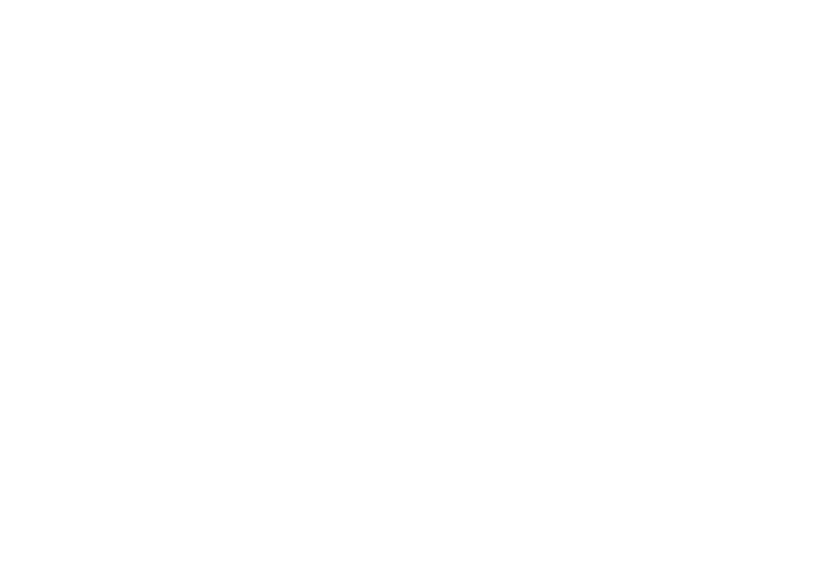
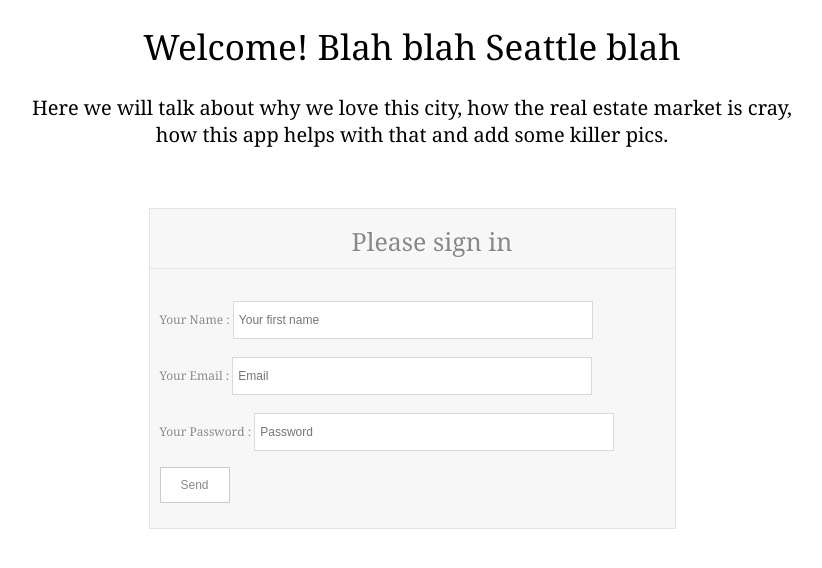
Before and after one commit to rtuts67/Final_Project_HFA_201n6, a plain HTML site: page index.html in a window 1280 px wide. Shown: the whole page, without its empty margins (228-1050 px from the left). Drawn offline with Linux system fonts and the light colour scheme.

Commit message:
Added signin form to index.html, CSS styling and event listen to app.js

```diff
--- a/app.js
+++ b/app.js
@@ -1,6 +1,9 @@
 'use strict';
 
 var houseData = [];
+
+var signInForm = document.getElementById('signIn');
+signInForm.addEventListener('submit', 'sign in function goes here');
 
 function Region(name, type, averageList, sq) {
   this.name = name;
--- a/index.html
+++ b/index.html
@@ -6,6 +6,26 @@
   <title></title>
 </head>
 <body>
+  <h1> Welcome! Blah blah Seattle blah</h1>
+  <p>Here we will talk about why we love this city, how the real estate market is cray, how this app helps with that and add some killer pics.</p>
+
+  <form id="signIn" class="form" autocomplete="off">
+    <h1>Please sign in</h1>
+    <label>
+      <span>Your Name :</span>
+      <input id="name" type="text" name="name" placeholder="Your first name" />
+    </label>
+    <span>Your Email :</span>
+    <input id="email" type="email" name="email" placeholder="Email" required>
+  </label>
+  <label>Your Password :</span>
+    <input id="password" type="password" name="password" placeholder="Password" required>
+  </label>
+  <label>
+    <input type="button" class="button" value="Send" />
+  </label>
+</form>
+
 <script type="text/javascript" src="app.js"></script>
 </body>
 </html>
--- a/style.css
+++ b/style.css
@@ -0,0 +1,68 @@
+.form {
+  margin-left:auto;
+  margin-right:auto;
+  margin-top: 60px;
+  max-width: 500px;
+  background: #F7F7F7;
+  padding: 25px 15px 25px 10px;
+  font: 12px Georgia, "Times New Roman", Times, serif;
+  color: #888;
+  text-shadow: 1px 1px 1px #FFF;
+  border:1px solid #E4E4E4;
+}
+
+.form h1 {
+  font-size: 25px;
+  color: #888;
+  padding: 0px 0px 10px 40px;
+  display: block;
+  border-bottom:1px solid #E4E4E4;
+  margin: -10px -15px 30px -10px;
+  align-items: center;
+
+}
+
+.form label {
+  display: block;
+  margin: 0px;
+}
+
+.form input[type="text"], .form input[type="email"], .form input[type="password"] {
+  border: 1px solid #DADADA;
+  color: #888;
+  height: 30px;
+  margin-bottom: 16px;
+  margin-right: 6px;
+  margin-top: 2px;
+  padding: 3px 3px 3px 5px;
+  width: 70%;
+  font-size: 12px;
+}
+
+.form .button {
+  background: #FFF;
+  font-size: 12px;
+  color: #888;
+  border: 1px solid #CCC;
+  padding: 10px 20px 10px 20px;
+}
+
+
+p {
+  font: 12px Georgia, "Times New Roman", Times, serif;
+  text-align: center;
+  font-size: 20px;
+  margin-left: 250px;
+  margin-right: 250px;
+}
+
+h1 {
+  font: 35px Georgia, "Times New Roman", Times, serif;
+  text-align: center;
+}
+
+fieldset {
+  width: 300px;
+  padding: 10px;
+  margin-left: 460px;
+}
```
Lines whose indentation alone changed are shown as unchanged.
